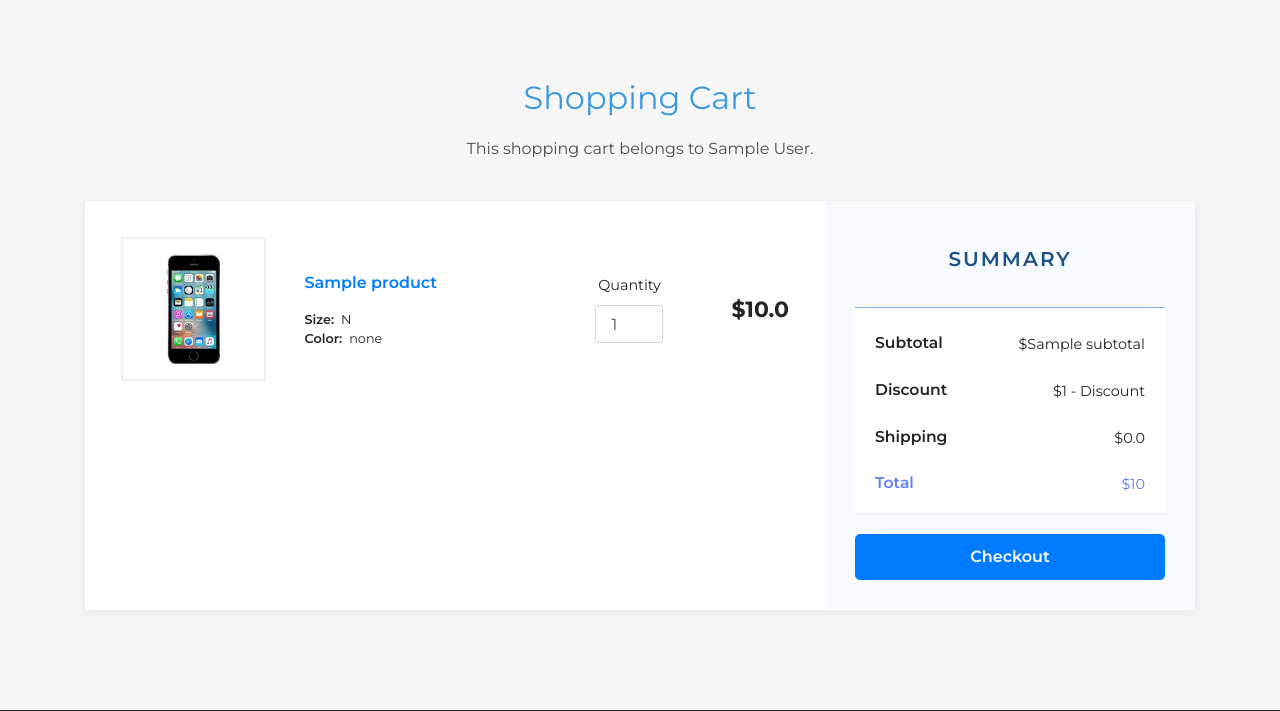
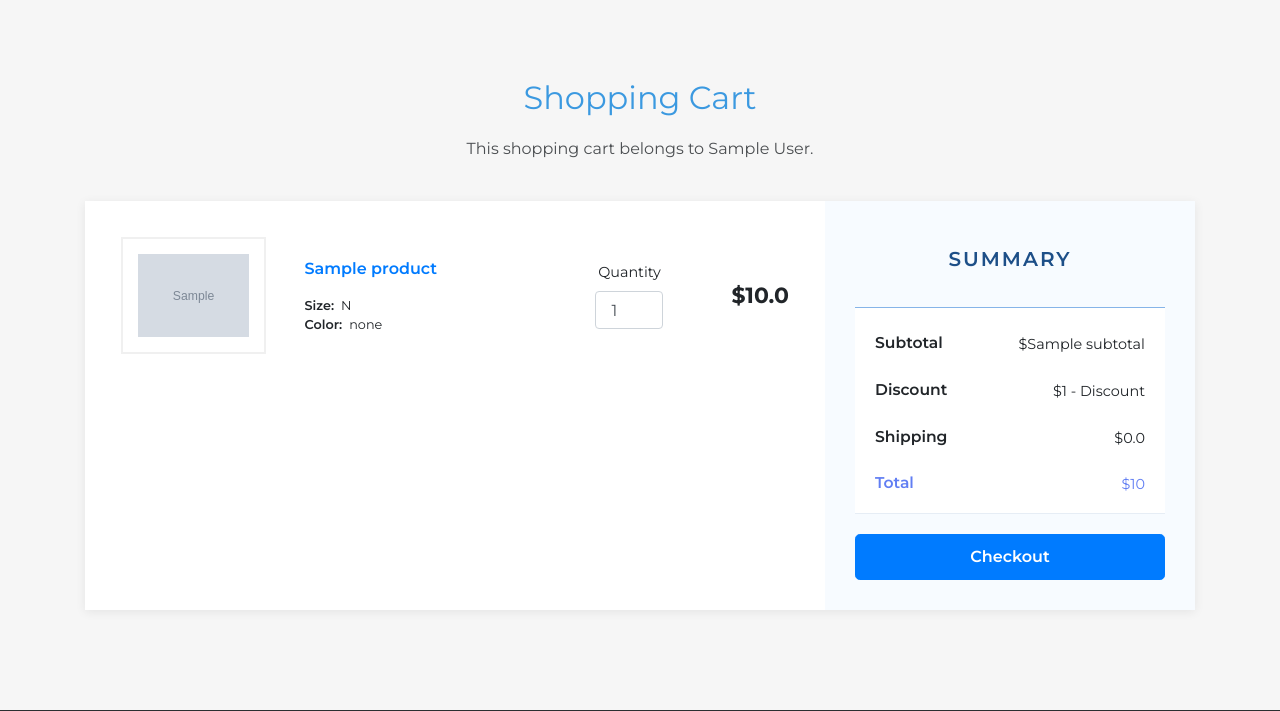
Before and after one commit to Medinaaz/Vodafone-Payment, a Django app: template basket/templates/basket/detail.html in a window 1280 px wide. Shown: the part 125-836 px from the top of the page. Run offline with Django 3.2, Linux system fonts and the light colour scheme; a user stored in the database is signed in; tables that the repository leaves empty hold one stand-in row (values such as "Sample post"); the template is opened without the code that fills it: values that come from a table or form of the project are taken from there, most other values are stand-ins (such as "Sample title", 1, 10 or a date in 2020); grey boxes marked "Sample" are stand-in pictures; some libraries are stand-ins or nearby versions.

Commit message:
Add main image property for products and use it for basket details

```diff
--- a/basket/templates/basket/detail.html
+++ b/basket/templates/basket/detail.html
@@ -20,7 +20,7 @@
                                         <div class="row justify-content-center align-items-center">
                                             <div class="col-md-3">
                                                 <div class="product-image">
-                                                    <img class="img-fluid d-block mx-auto image" src="{% static "img/tech/image2.jpg" %}">
+                                                    <img class="img-fluid d-block mx-auto image" src="{{ basket_item.product.main_image.image.url }}">
                                                 </div>
                                             </div>
                                             <div class="col-md-5 product-info">
--- a/product/models.py
+++ b/product/models.py
@@ -52,6 +52,10 @@ class Product(models.Model):
     status = models.IntegerField(_("Status"), choices=StatusChoices.choices, default=StatusChoices.DRAFT)
     created_at = models.DateTimeField(_("Created"), auto_now_add=True, editable=False)
     modified_at = models.DateTimeField(_("Modified"), auto_now=True, editable=False)
+
+    @property
+    def main_image(self):
+        return self.images.order_by("rank", "modified_at").first()
 
     class Meta:
         verbose_name = _("Product")
```
